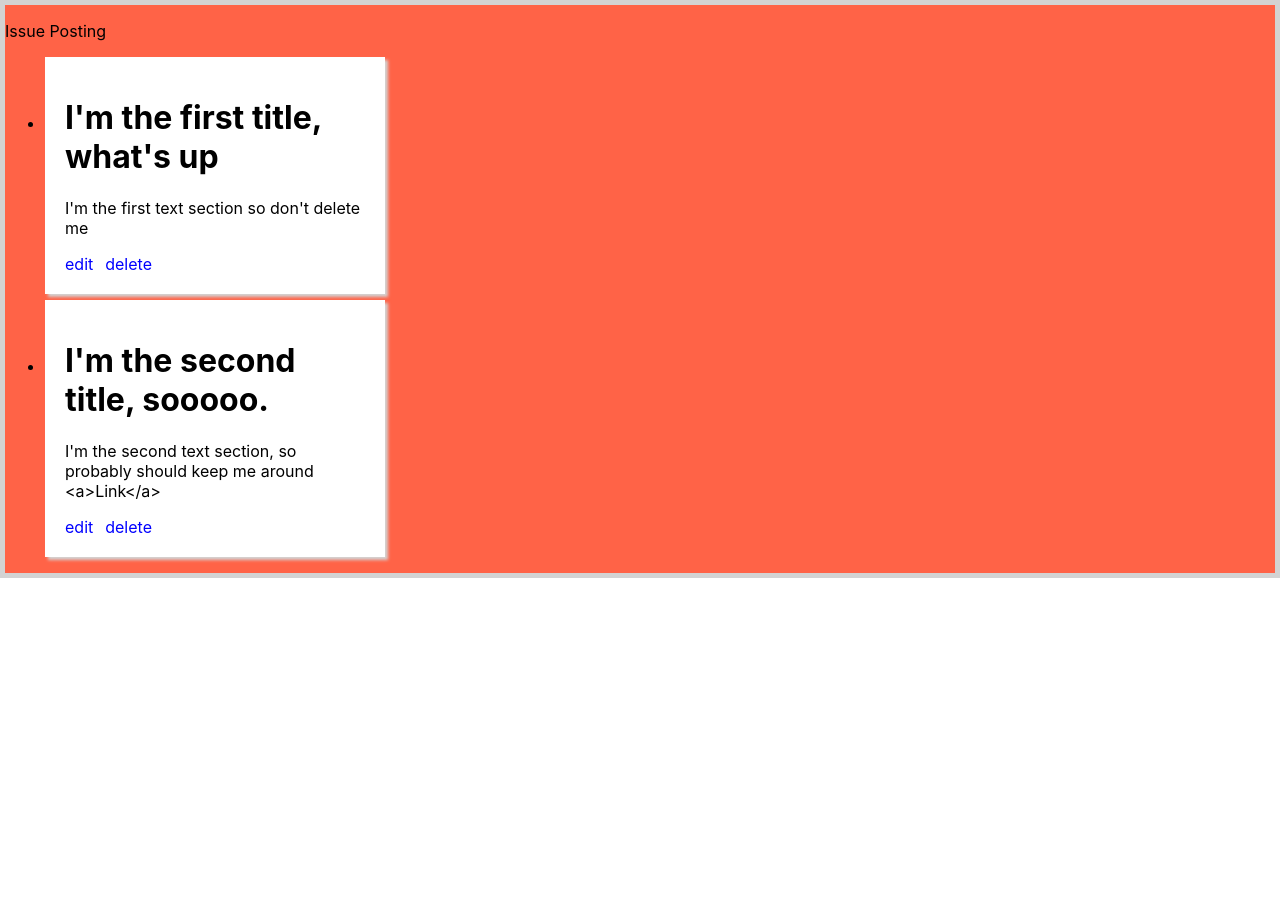
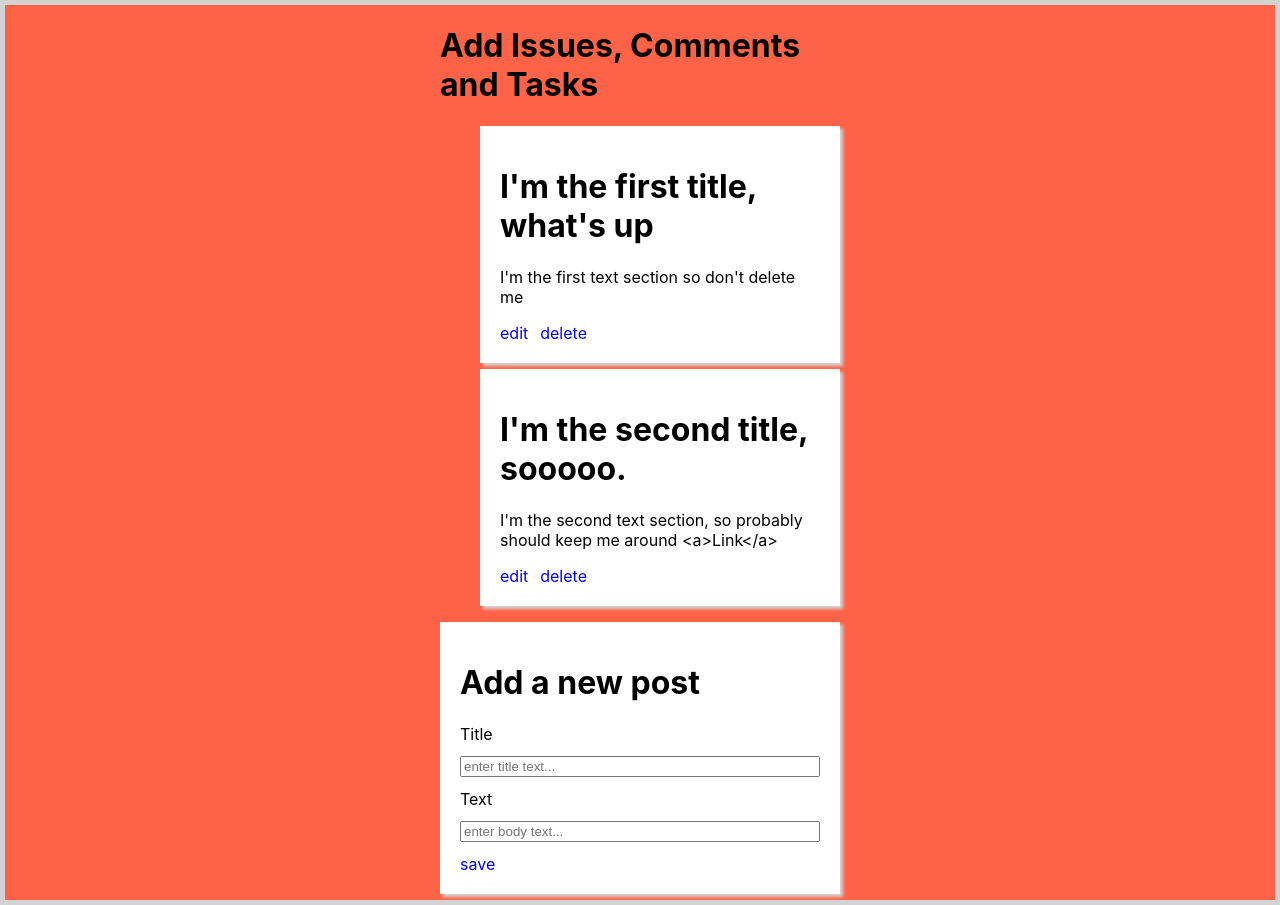
Before and after one commit to Madhava-Hansen/Project-Tracker, a React (Create React App) app: page / in a window 1280 px wide. Before the commit the page ends 800 px from the top, so only its background shows below. Built offline with nearby package versions, Linux system fonts and the light colour scheme.

Commit message:
reuse edit mode component for new post

```diff
--- a/src/App.scss
+++ b/src/App.scss
@@ -4,12 +4,17 @@
   background-color: tomato;
 }
 
+.IssueBoard {
+  width: 400px;
+  margin: 0 auto;
+}
+
 .IssueBoardItem {
-  width: 300px;
   box-shadow: 3px 3px 3px lightgrey;
   padding: 20px;
   margin: 6px 0;
   background-color: white;
+  list-style-type: none;
   &-buttonsWrapper {
     display: flex;
   }
@@ -18,9 +23,15 @@
     cursor: pointer;
     color: blue;
   }
-  &-inputs {
+  &-inputsWrapper {
     display: flex;
     flex-direction: column;
+  }
+  &-input {
+    margin: 12px 0;
+  }
+  &-headingText {
+    text-align: center;
   }
 }
 
--- a/src/issue_board.js
+++ b/src/issue_board.js
@@ -9,6 +9,7 @@ class IssueBoard extends React.Component {
     this.state = {
       enabledEditMode: null,
       posts: this.props.data.posts,
+      nextId: this.props.data.posts.length + 1,
       newItem: {
         id: null,
         title: "",
@@ -19,6 +20,20 @@ class IssueBoard extends React.Component {
   }
 
   handleClickSave = post => {
+    if (!post.id) {
+      // this is a new post so set the id and then push the post into the array
+      post.id = this.state.nextId;
+      const nextStatePosts = this.state.posts.concat(post);
+      const emptyItem = {
+        id: null,
+        title: "",
+        text: "",
+        tags: []
+      }
+      debugger;
+      this.setState({posts: nextStatePosts, nextId: this.state.nextId + 1, newItem: emptyItem});
+      return;
+    }
     const updatedPosts = this.state.posts.map(currentPost => {
       if (currentPost.id === post.id) {
         return post;
@@ -39,7 +54,7 @@ class IssueBoard extends React.Component {
   render() {
     return (
       <div className="IssueBoard">
-        <p>Issue Posting</p>
+        <h1 className="IssueBoard-headingText">Add Issues, Comments and Tasks</h1>
         <ul>
           {this.state.posts.map(data => {
             return data.id === this.state.enabledEditMode ? (
@@ -57,6 +72,13 @@ class IssueBoard extends React.Component {
             )
           })}
         </ul>
+        <IssueBoardItemEditMode
+          data={this.state.newItem}
+          handleClickSave={this.handleClickSave}
+          handleClickCancel={this.handleClickCancel}
+          isNewPost
+          headerText="Add a new post"
+        />
       </div>
     )
   }
--- a/src/issue_board_item_edit_mode.js
+++ b/src/issue_board_item_edit_mode.js
@@ -15,23 +15,40 @@ class IssueBoardItemEditMode extends React.Component {
   handleUpdateField = event => this.setState({[event.target.id]: event.target.value});
 
   render() {
-    const {data: {id}} = this.props;
+    const {data: {id}, headerText} = this.props;
     const {text, title} = this.state;
     return (
       <li className="IssueBoardItem">
-        <div className="IssueBoardItem-inputs">
+        {headerText && (
+          <h1>{headerText}</h1>
+        )}
+        <div className="IssueBoardItem-inputsWrapper">
           <label>
             Title
           </label>
-          <input id="title" onChange={event => this.handleUpdateField(event)} value={title}></input>
+          <input
+            id="title"
+            className="IssueBoardItem-input"
+            placeholder="enter title text..."
+            onChange={event => this.handleUpdateField(event)}
+            value={title}>
+          </input>
           <label>
             Text
           </label>
-          <input id="text" onChange={event => this.handleUpdateField(event)} value={text}></input>
+          <input
+           id="text"
+           className="IssueBoardItem-input"
+           placeholder="enter body text..."
+           onChange={event => this.handleUpdateField(event)}
+           value={text}>
+          </input>
         </div>
         <div className="IssueBoardItem-buttonsWrapper">
           <a onClick={() => this.props.handleClickSave(this.state)} className="IssueBoardItem-button">save</a>
-          <a onClick={() => this.props.handleClickCancel(id)} className="IssueBoardItem-button">cancel</a>
+          {!this.props.isNewPost && (
+            <a onClick={() => this.props.handleClickCancel(id)} className="IssueBoardItem-button">cancel</a>
+          )}
         </div>
       </li>
     )
```
